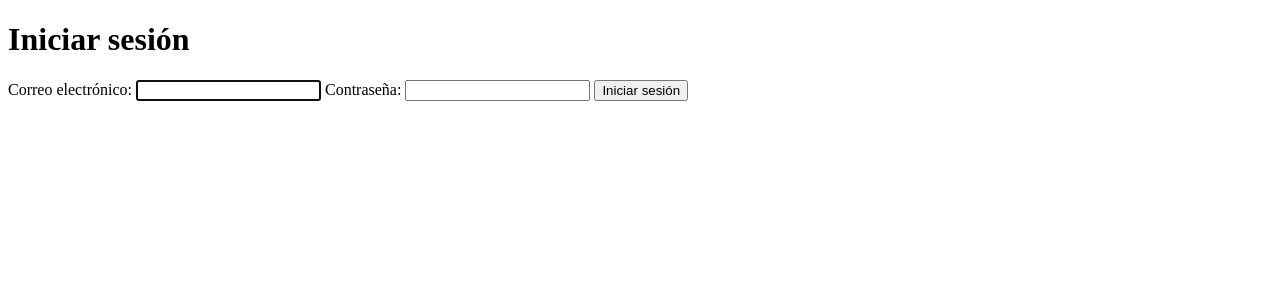
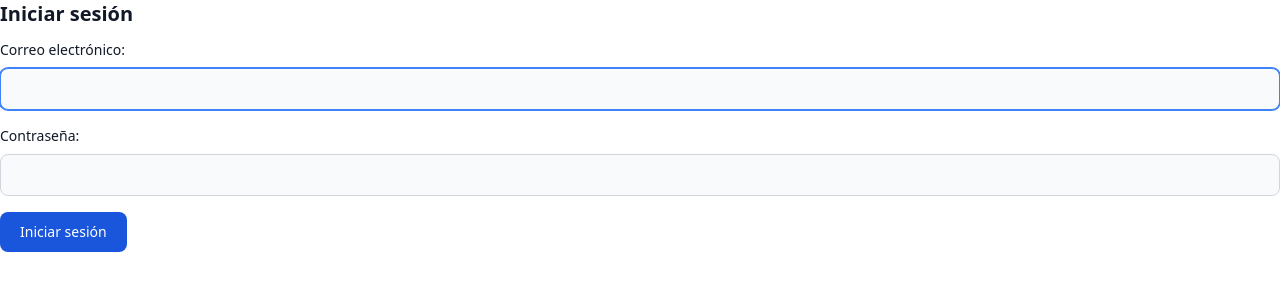
Before and after one commit to arturo51236/repositorioNavarro, a Symfony app: template Rubik's Hub/templates/login/login.html.twig in a window 1280 px wide. Shown: the top 300 px of the page. Run offline with Twig, Linux system fonts and the light colour scheme; the template is opened without the code that fills it, so the values that code supplies are empty; style sheets or scripts are compiled from the project's sources; some libraries are stand-ins or nearby versions.

Commit message:
Rubik's Hub: Instalar Tailwind, Flowbite & Flowbite-bundle
[Flowbite-bundle]
- Automatiza los estilos en los formularios, le da el estilo "actual" de Tailwind CSS.

Signed-off-by: Arturo Navarro Balbuena <arturonb51236@gmail.com>

```diff
--- /dev/null
+++ b/Rubik's Hub/assets/app.js
@@ -0,0 +1 @@
+import './styles/app.css';
--- /dev/null
+++ b/Rubik's Hub/assets/styles/app.css
@@ -0,0 +1,3 @@
+@tailwind base;
+@tailwind components;
+@tailwind utilities;
--- a/Rubik's Hub/composer.json
+++ b/Rubik's Hub/composer.json
@@ -28,7 +28,9 @@
         "symfony/uid": "7.0.*",
         "symfony/validator": "7.0.*",
         "symfony/yaml": "7.0.*",
+        "symfonycasts/tailwind-bundle": "^0.5.3",
         "symfonycasts/verify-email-bundle": "^1.17",
+        "tales-from-a-dev/flowbite-bundle": "^0.7.0",
         "twig/extra-bundle": "^2.12|^3.0",
         "twig/twig": "^2.12|^3.0"
     },
--- a/Rubik's Hub/config/bundles.php
+++ b/Rubik's Hub/config/bundles.php
@@ -9,4 +9,7 @@ return [
     Symfony\Bundle\TwigBundle\TwigBundle::class => ['all' => true],
     SymfonyCasts\Bundle\VerifyEmail\SymfonyCastsVerifyEmailBundle::class => ['all' => true],
     Twig\Extra\TwigExtraBundle\TwigExtraBundle::class => ['all' => true],
+    Symfonycasts\TailwindBundle\SymfonycastsTailwindBundle::class => ['all' => true],
+    TalesFromADev\Twig\Extra\Tailwind\Bridge\Symfony\Bundle\TalesFromADevTwigExtraTailwindBundle::class => ['all' => true],
+    TalesFromADev\FlowbiteBundle\TalesFromADevFlowbiteBundle::class => ['all' => true],
 ];
--- /dev/null
+++ b/Rubik's Hub/package.json
@@ -0,0 +1,5 @@
+{
+  "dependencies": {
+    "flowbite": "^2.3.0"
+  }
+}
--- /dev/null
+++ b/Rubik's Hub/tailwind.config.js
@@ -0,0 +1,15 @@
+/** @type {import('tailwindcss').Config} */
+module.exports = {
+  content: [
+    "./vendor/tales-from-a-dev/flowbite-bundle/templates/**/*.html.twig",
+    "./assets/**/*.js",
+    "./templates/**/*.html.twig",
+    "./node_modules/flowbite/**/*.js"
+  ],
+  theme: {
+    extend: {},
+  },
+  plugins: [
+    require('flowbite/plugin')
+  ],
+}
--- a/Rubik's Hub/templates/base.html.twig
+++ b/Rubik's Hub/templates/base.html.twig
@@ -8,6 +8,7 @@
         {% endblock %}
 
         {% block javascripts %}
+            {% block importmap %}{{ importmap('app') }}{% endblock %}
         {% endblock %}
     </head>
     <body>
--- a/Rubik's Hub/templates/login/login.html.twig
+++ b/Rubik's Hub/templates/login/login.html.twig
@@ -14,11 +14,16 @@
             </div>
         {% endif %}
 
-        <h1 class="h3 mb-3 font-weight-normal">Iniciar sesión</h1>
-        <label for="username">Correo electrónico:</label>
-        <input type="email" value="{{ last_username }}" name="_username" id="username" class="form-control" autocomplete="email" required autofocus>
-        <label for="password">Contraseña:</label>
-        <input type="password" name="_password" id="password" class="form-control" autocomplete="current-password" required>
+        <h1 class="h3 mb-3 font-weight-normal text-xl font-bold text-gray-900">Iniciar sesión</h1>
+        <div class="mb-4">
+            <label for="username" class="block mb-2 text-sm font-medium text-gray-900 dark:text-white">Correo electrónico:</label>
+            <input type="email" value="{{ last_username }}" name="_username" id="username" class="text-gray-900 bg-gray-50 rounded-lg text-sm block w-full p-2.5 border border-gray-300 focus:z-10 focus:ring-blue-500 focus:border-blue-500 dark:bg-gray-700 dark:border-gray-600 dark:text-white dark:placeholder-gray-400 dark:focus:ring-blue-500 dark:focus:border-blue-500" autocomplete="email" required autofocus>
+        </div>
+
+        <div class="mb-4">
+            <label for="password" class="block mb-2 text-sm font-medium text-gray-900 dark:text-white">Contraseña:</label>
+            <input type="password" name="_password" id="password" class="text-gray-900 bg-gray-50 rounded-lg text-sm block w-full p-2.5 border border-gray-300 focus:z-10 focus:ring-blue-500 focus:border-blue-500 dark:bg-gray-700 dark:border-gray-600 dark:text-white dark:placeholder-gray-400 dark:focus:ring-blue-500 dark:focus:border-blue-500" autocomplete="current-password" required>
+        </div>
 
         <input type="hidden" name="_csrf_token" value="{{ csrf_token('authenticate') }}">
 
@@ -33,6 +38,6 @@
             </div>
         #}
 
-        <button class="btn btn-lg btn-primary" type="submit">Iniciar sesión</button>
+        <button class="text-white bg-blue-700 font-medium rounded-lg text-sm px-5 py-2.5 mr-2 mb-2 hover:bg-blue-800 focus:outline-none focus:ring-2 focus:ring-blue-300 dark:bg-blue-600 dark:hover:bg-blue-700 dark:focus:ring-blue-800" type="submit">Iniciar sesión</button>
     </form>
 {% endblock %}
```
Also changed, not shown: Rubik's Hub/importmap.php (+17 -0 lines), Rubik's Hub/templates/registration/register.html.twig (+5 -2 lines), Rubik's Hub/package-lock.json (added), 4 other files.
